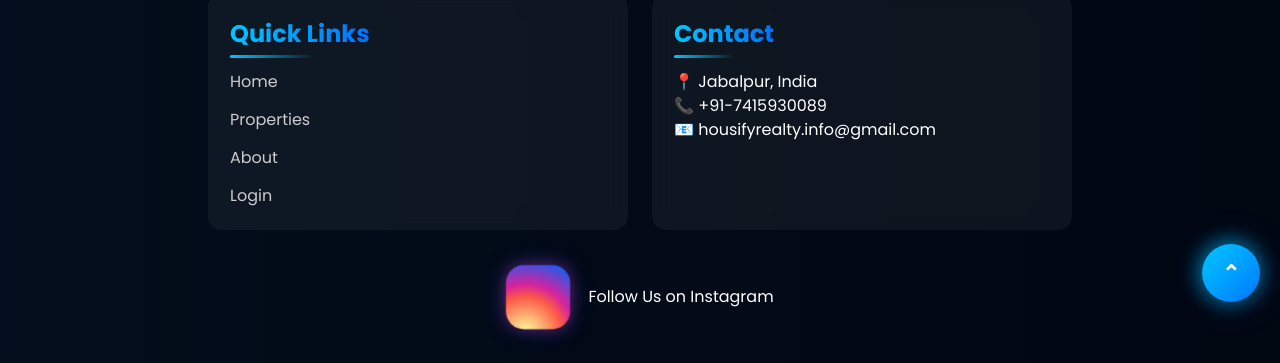
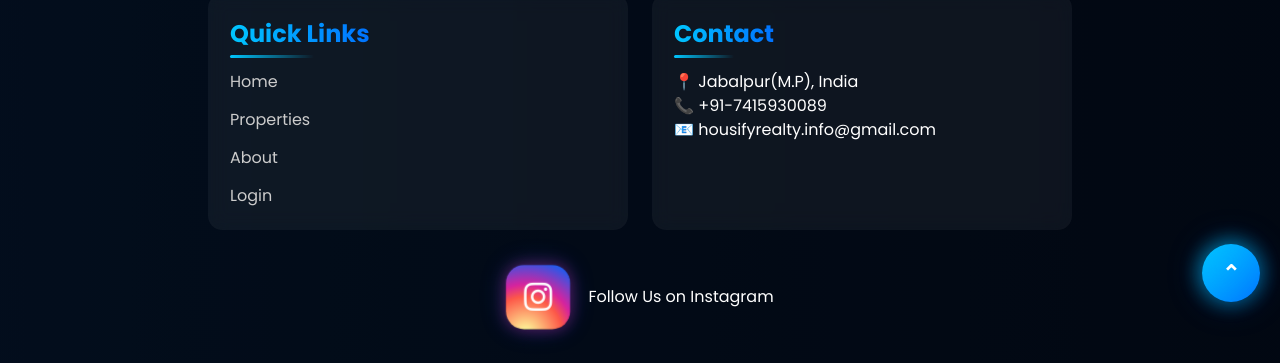
Before and after one commit to Shivangi-code/real-estate-project, a React (Vite) app in the folder frontend/: page / in a window 1280 px wide. Shown: the part 1655-2018 px from the top of the page. Built offline with nearby package versions, Linux system fonts and the light colour scheme; no server answers.

Commit message:
instagram logo changes

```diff
--- a/frontend/index.html
+++ b/frontend/index.html
@@ -3,11 +3,24 @@
 <head>
   <meta charset="UTF-8" />
   <meta name="viewport" content="width=device-width, initial-scale=1.0" />
+
+  <!-- Google Font -->
+  <link
+    href="https://fonts.googleapis.com/css2?family=Poppins:wght@300;400;600&display=swap"
+    rel="stylesheet"
+  />
+
+  <!-- Font Awesome -->
+  <link
+    rel="stylesheet"
+    href="https://cdnjs.cloudflare.com/ajax/libs/font-awesome/6.5.1/css/all.min.css"
+  />
+
   <title>Housify Realty</title>
 </head>
+
 <body>
   <div id="root"></div>
-
   <script type="module" src="/src/main.jsx"></script>
 </body>
 </html>
--- a/frontend/src/components/Footer.jsx
+++ b/frontend/src/components/Footer.jsx
@@ -108,7 +108,7 @@ function Footer() {
         <div className="footer-section reveal">
           <h3>Contact</h3>
 
-          <p>📍 Jabalpur, India</p>
+          <p>📍 Jabalpur(M.P), India</p>
           <p>📞 +91-7415930089</p>
           <p>📧 housifyrealty.info@gmail.com</p>
         </div>
@@ -118,7 +118,7 @@ function Footer() {
       {/* 🔹 Social */}
       <div className="footer-social reveal">
   <a
-    href="https://instagram.com/hltproperties_jabalpur"
+    href="https://instagram.com/housifyrealty"
     target="_blank"
     rel="noreferrer"
     className="instagram-icon"
```
Also changed, not shown: 1 other file (tests, documents, lock files or other folders).
